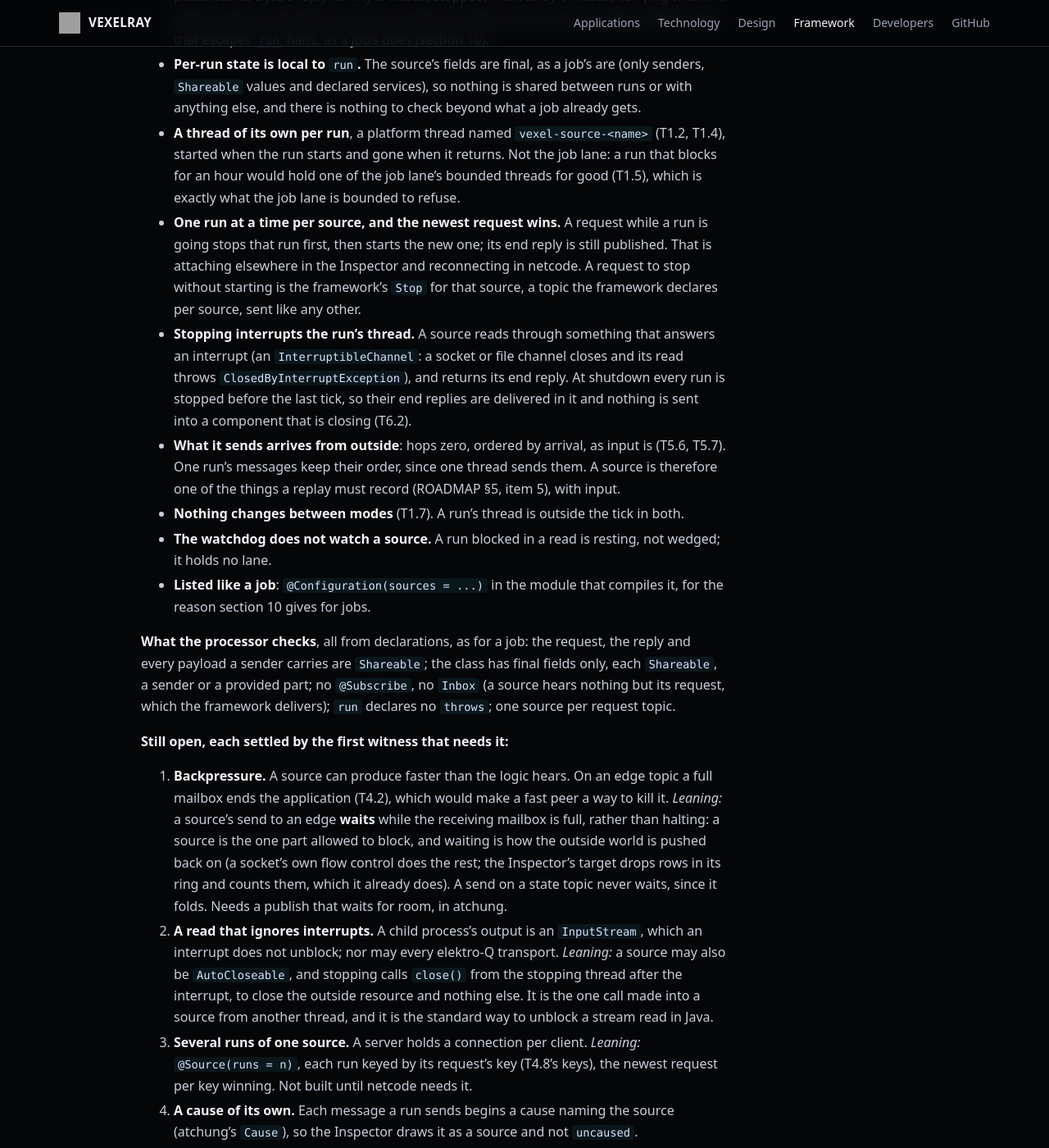
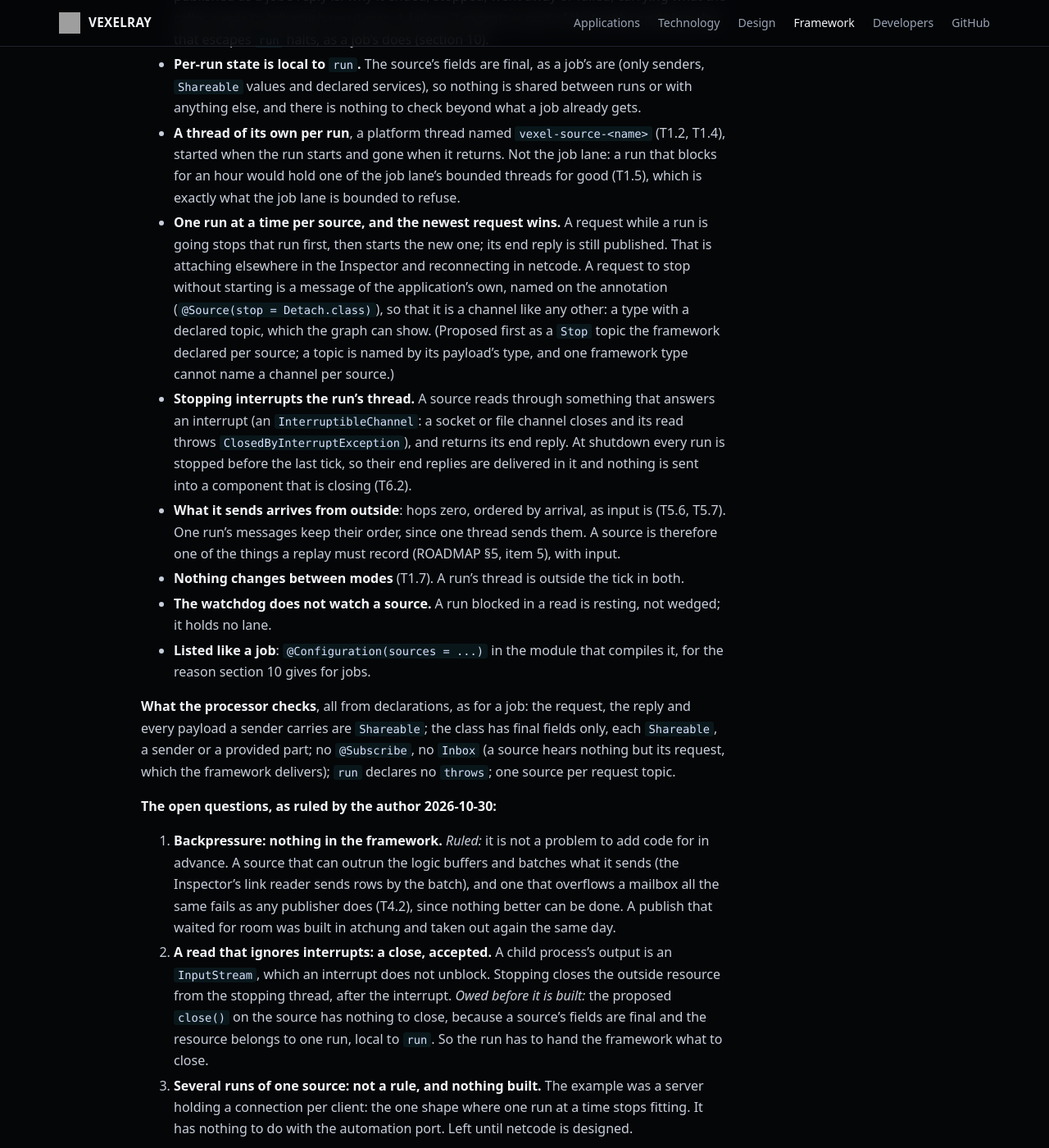
Before and after one commit to sibarum/vexelray-framework, a Jekyll site: the page built from docs/components.md, in a window 1280 px wide and 1400 px high, scrolled down 12916 px. Shown: the whole window at 82% size. Built offline with Jekyll 4.4.1, drawn with Linux system fonts in a browser that asks for light colours; our own code applies the rules of GitHub Pages for plain Markdown files; some of the changed text lies outside the part shown.

Commit message:
Sources: the open questions as ruled
Backpressure is not coded for in advance; a close is accepted but owes a shape, since a source's fields are
final; several runs is not a rule; the cause is built (atchung Sender.outside). The stop message is the
application's, named on @Source(stop = ...).

Co-Authored-By: Claude Opus 5.5 <noreply@anthropic.com>

```diff
--- a/docs/components.md
+++ b/docs/components.md
@@ -407,8 +407,10 @@ final class LinkRows {                                    // final fields only,
   bounded threads for good (T1.5), which is exactly what the job lane is bounded to refuse.
 - **One run at a time per source, and the newest request wins.** A request while a run is going stops that run
   first, then starts the new one; its end reply is still published. That is attaching elsewhere in the Inspector and
-  reconnecting in netcode. A request to stop without starting is the framework's `Stop` for that source, a topic
-  the framework declares per source, sent like any other.
+  reconnecting in netcode. A request to stop without starting is a message of the application's own, named on the
+  annotation (`@Source(stop = Detach.class)`), so that it is a channel like any other: a type with a declared topic,
+  which the graph can show. (Proposed first as a `Stop` topic the framework declared per source; a topic is named by
+  its payload's type, and one framework type cannot name a channel per source.)
 - **Stopping interrupts the run's thread.** A source reads through something that answers an interrupt (an
   `InterruptibleChannel`: a socket or file channel closes and its read throws `ClosedByInterruptException`), and
   returns its end reply. At shutdown every run is stopped before the last tick, so their end replies are delivered in
@@ -426,22 +428,21 @@ carries are `Shareable`; the class has final fields only, each `Shareable`, a se
 `@Subscribe`, no `Inbox` (a source hears nothing but its request, which the framework delivers); `run` declares no
 `throws`; one source per request topic.
 
-**Still open, each settled by the first witness that needs it:**
+**The open questions, as ruled by the author 2026-10-30:**
 
-1. **Backpressure.** A source can produce faster than the logic hears. On an edge topic a full mailbox ends the
-   application (T4.2), which would make a fast peer a way to kill it. *Leaning:* a source's send to an edge **waits**
-   while the receiving mailbox is full, rather than halting: a source is the one part allowed to block, and waiting is
-   how the outside world is pushed back on (a socket's own flow control does the rest; the Inspector's target drops
-   rows in its ring and counts them, which it already does). A send on a state topic never waits, since it folds.
-   Needs a publish that waits for room, in atchung.
-2. **A read that ignores interrupts.** A child process's output is an `InputStream`, which an interrupt does not
-   unblock; nor may every elektro-Q transport. *Leaning:* a source may also be `AutoCloseable`, and stopping calls
-   `close()` from the stopping thread after the interrupt, to close the outside resource and nothing else. It is the
-   one call made into a source from another thread, and it is the standard way to unblock a stream read in Java.
-3. **Several runs of one source.** A server holds a connection per client. *Leaning:* `@Source(runs = n)`, each run
-   keyed by its request's key (T4.8's keys), the newest request per key winning. Not built until netcode needs it.
-4. **A cause of its own.** Each message a run sends begins a cause naming the source (atchung's `Cause`), so the
-   Inspector draws it as a source and not `uncaused`.
+1. **Backpressure: nothing in the framework.** *Ruled:* it is not a problem to add code for in advance. A source that
+   can outrun the logic buffers and batches what it sends (the Inspector's link reader sends rows by the batch), and
+   one that overflows a mailbox all the same fails as any publisher does (T4.2), since nothing better can be done. A
+   publish that waited for room was built in atchung and taken out again the same day.
+2. **A read that ignores interrupts: a close, accepted.** A child process's output is an `InputStream`, which an
+   interrupt does not unblock. Stopping closes the outside resource from the stopping thread, after the interrupt.
+   *Owed before it is built:* the proposed `close()` on the source has nothing to close, because a source's fields are
+   final and the resource belongs to one run, local to `run`. So the run has to hand the framework what to close.
+3. **Several runs of one source: not a rule, and nothing built.** The example was a server holding a connection
+   per client: the one shape where one run at a time stops fitting. It has nothing to do with the automation port.
+   Left until netcode is designed.
+4. **A cause of its own: built.** Each message a run sends begins a cause naming the source (atchung's
+   `Sender.outside`), so a trace finds where it came from and the Inspector draws it as a source, not `uncaused`.
 5. **The framework's own sources.** `Timer`, the automation sockets and tactroller's message pump are sources in
    all but name. Whether they become sources is decided after the first application one is built, not before.
 
```
